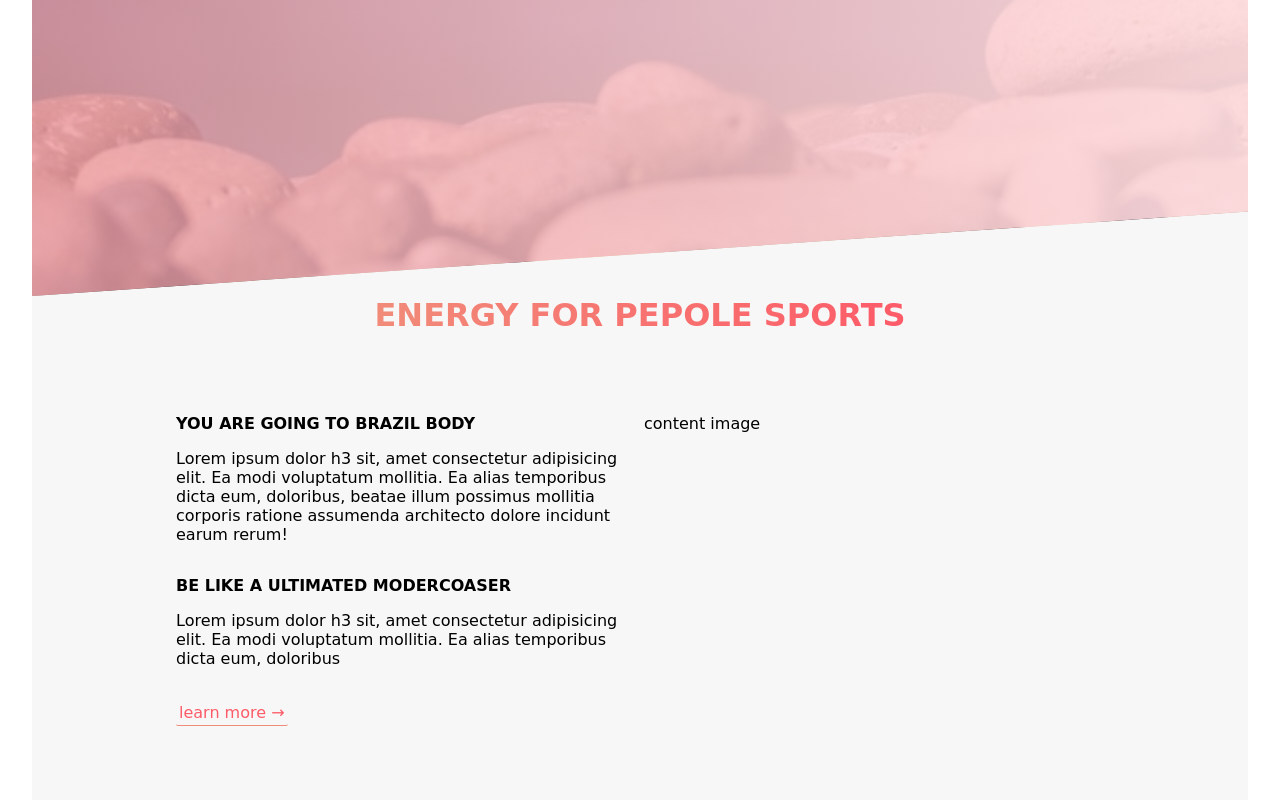
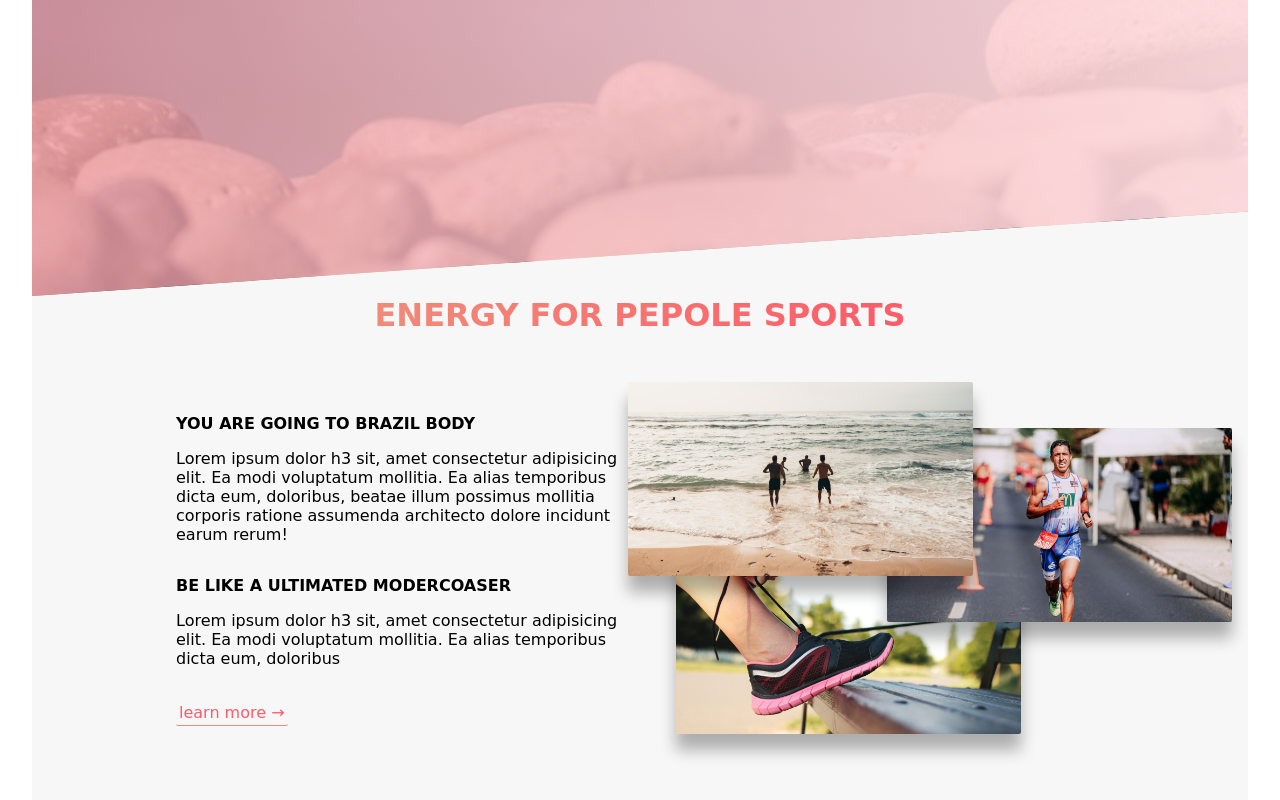
Before and after one commit to saeed0920/start-css-modern-project, a website: page index.html in a window 1280 px wide. Shown: the part 440-1240 px from the top of the page. Drawn offline with Linux system fonts and the light colour scheme; files whose address does not match are found by name.

Commit message:
style contetn-img and photos

```diff
--- a/index.html
+++ b/index.html
@@ -69,7 +69,25 @@
               </p>
               <a href="#" class="a btn--main">learn more &rarr;</a>
             </div>
-            <div class="row__2-of-1">content image</div>
+            <div class="row__2-of-1">
+              <div class="content-img">
+                <img
+                  src="/image/content-img-1.jpg"
+                  alt="img1"
+                  class="content-img__photo content-img__photo__1"
+                />
+                <img
+                  src="/image/content-img-2.jpg"
+                  alt="img2"
+                  class="content-img__photo content-img__photo__2"
+                />
+                <img
+                  src="/image/content-img-3.jpg"
+                  alt="img3"
+                  class="content-img__photo content-img__photo__3"
+                />
+              </div>
+            </div>
           </div>
         </div>
       </section>
--- /dev/null
+++ b/sass/components/_content-img.scss
@@ -0,0 +1,40 @@
+.content-img {
+  position: relative;
+
+  &__photo {
+    width: 75%;
+    box-shadow: 0 1rem 1rem rgba($color_black, 0.3);
+    border-radius: 2px;
+    position: absolute;
+    z-index: 10;
+    transition: all 0.2s;
+    outline-offset: 0.6rem;
+    // outline: invert;
+    &__1 {
+      left: 2rem;
+      bottom: -20rem;
+    }
+    &__2 {
+      right: -8rem;
+      bottom: -13rem;
+    }
+    &__3 {
+      top: -2rem;
+      left: -1rem;
+    }
+    &:hover {
+      // position: relative;
+      //   box-sizing: border-box;
+      // width: 90%;
+      //   padding: 0;
+      outline: 0.5rem rgba($color-pink-light, 0.7) solid;
+      transform: scale(1.19) translateY(-0.5px);
+      box-shadow: 0 1.6rem 1rem rgba($color_black, 0.5);
+      z-index: 15;
+      outline-style: inset;
+    }
+  }
+  &:hover &__photo:not(:hover) {
+    transform: scale(0.95);
+  }
+}
--- a/sass/main.scss
+++ b/sass/main.scss
@@ -15,6 +15,7 @@
 @import "components/butoon";
 @import "components/navbar";
 @import "components/mainrow";
+@import "components/content-img";
 
 // @import pages folder
 @import "pages/home";
```
Also changed, not shown: css/main.css, image/content-img-1.jpg (added), image/content-img-2.jpg (added), image/content-img-3.jpg (added).
